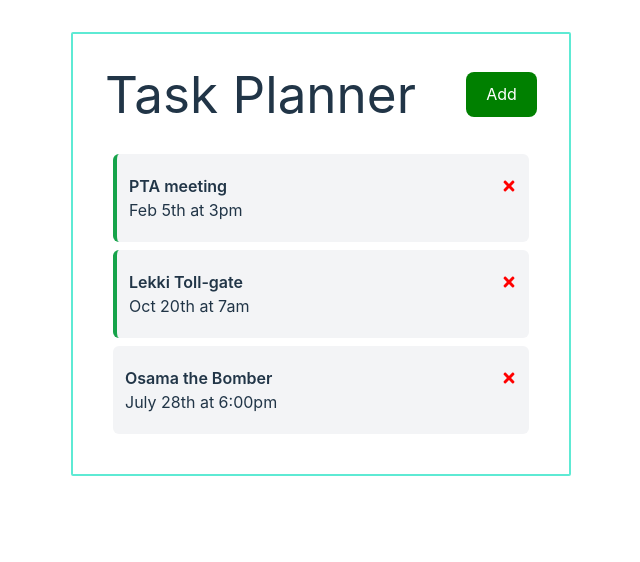
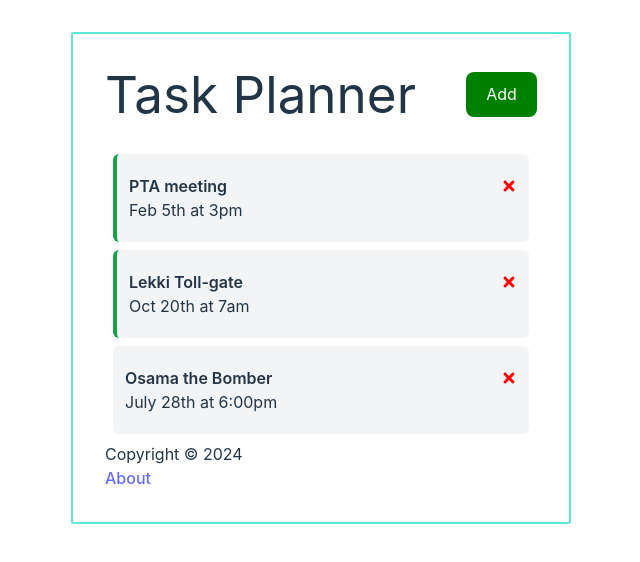
Before and after one commit to Sochuks/react-task-planner, a React (Vite) app: page / in a window 1280 px wide. Shown: the top 562 px of the page, without its empty margins (319-959 px from the left). Built offline with nearby package versions, Linux system fonts and the light colour scheme; data requests are answered from the project's data file.

Commit message:
move all comp to router including footer

```diff
--- a/src/App.jsx
+++ b/src/App.jsx
@@ -91,7 +91,7 @@ function App() {
   }
 
   return (
-
+      <Router>
       <div className="container-inner my-8 mx-auto p-8 rounded-sm border-2 border-teal-300">
 
         <Header showTaskForm={toggleForm} showAdd={showTaskForm} />
@@ -101,7 +101,10 @@ function App() {
         {tasks.length > 0 ? <Tasks tasks={tasks} onDelete={deleteTask} onToggle={toggleReminder} />
         : 'No Task To Show '}
 
+        <Footer />
+
       </div>
+      </Router>
 
   )
 }
```
